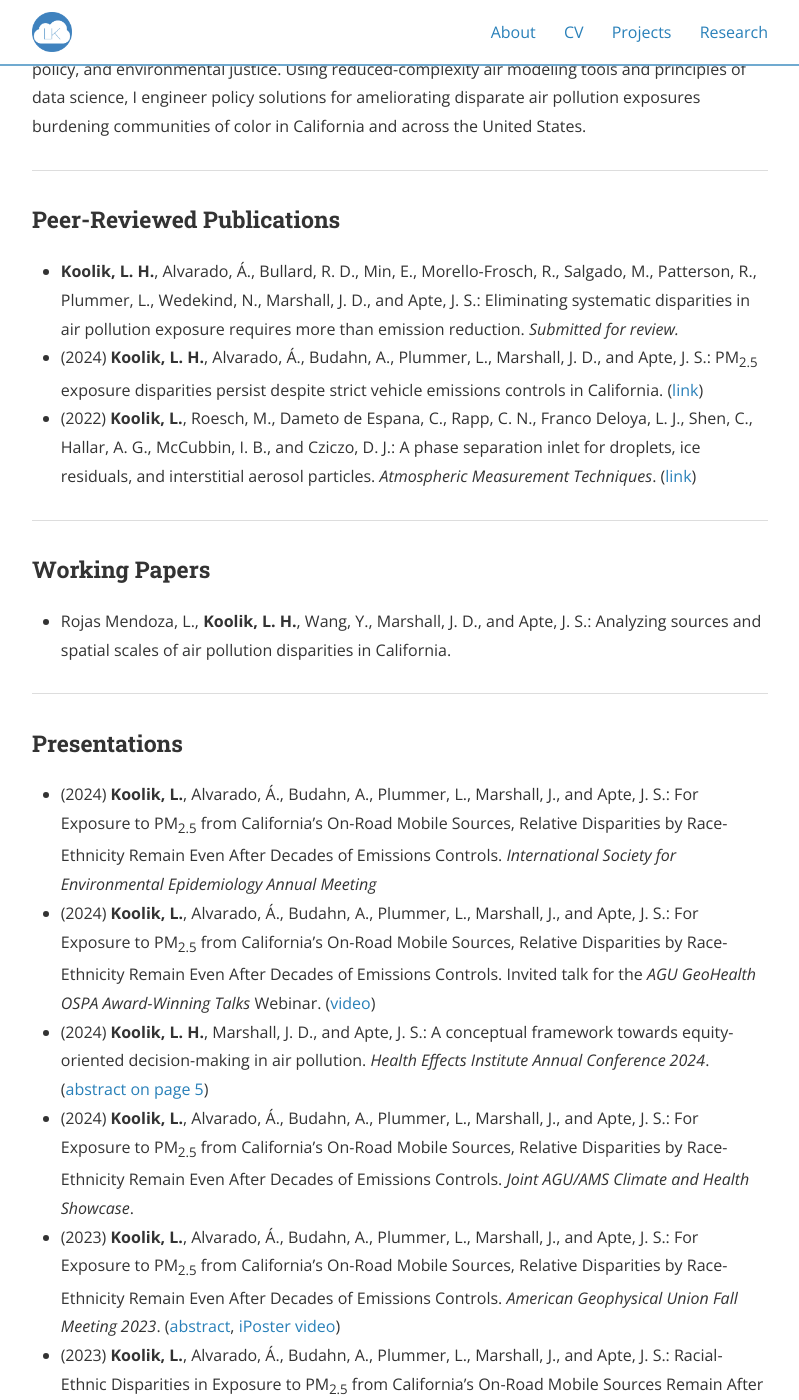
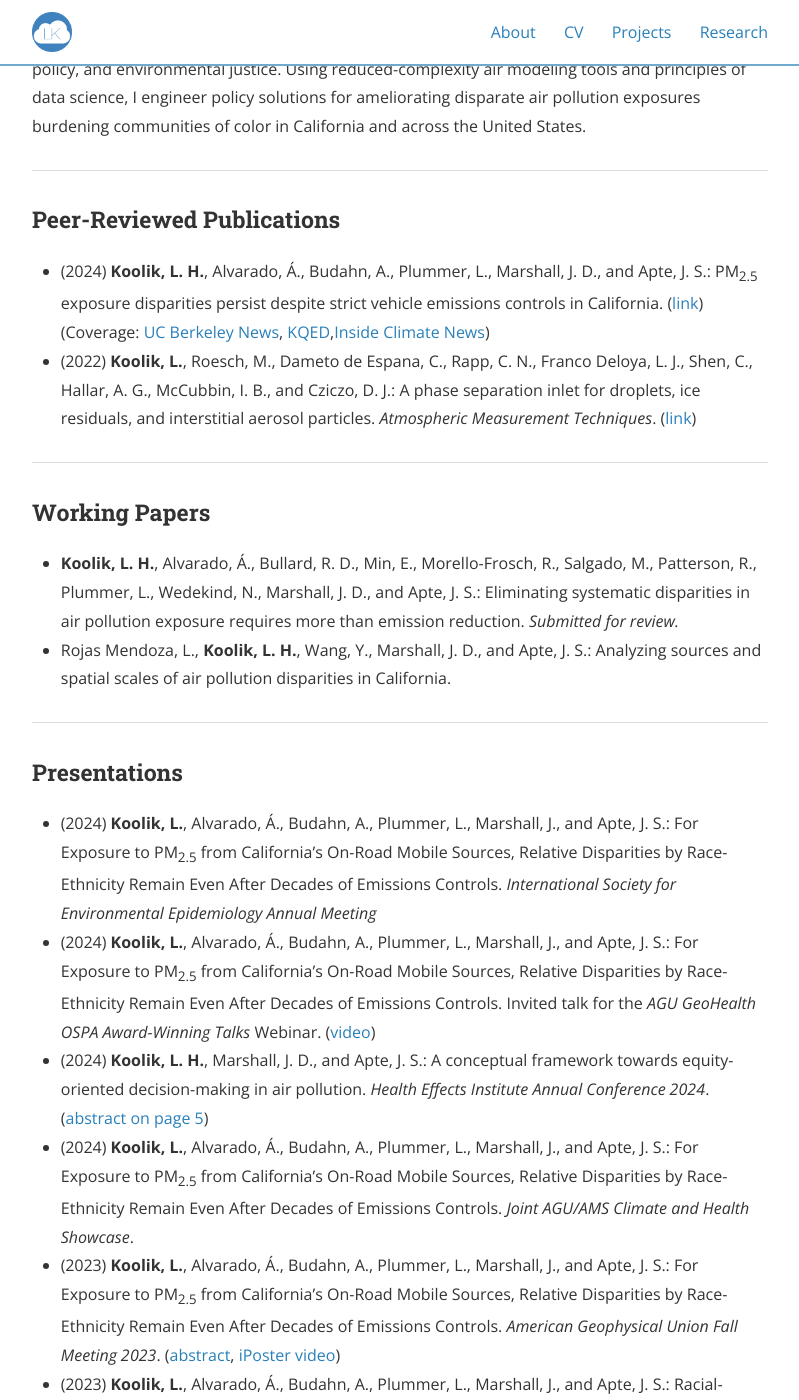
Before and after one commit to lkoolik/lkoolik.github.io, a Jekyll site: the page built from research.md, in a window 1280 px wide and 1400 px high, scrolled down 191 px. Shown: the whole window, without its empty margins (240-1039 px from the left). Built offline with Jekyll 4.4.1, drawn with Linux system fonts in a browser that asks for light colours; nearby versions of some CDN libraries; some of the changed text lies outside the part shown.

Commit message:
Update research.md

```diff
--- a/research.md
+++ b/research.md
@@ -12,8 +12,7 @@
 
 <h3>Peer-Reviewed Publications</h3>
 <ul>
-  <li><b>Koolik, L. H.</b>, Alvarado, Á., Bullard, R. D., Min, E., Morello-Frosch, R., Salgado, M., Patterson, R., Plummer, L., Wedekind, N., Marshall, J. D., and Apte, J. S.: Eliminating systematic disparities in air pollution exposure requires more than emission reduction. <i>Submitted for review.</i> </li>
-  <li>(2024) <b>Koolik, L. H.</b>, Alvarado, Á., Budahn, A., Plummer, L., Marshall, J. D., and Apte, J. S.: PM<sub>2.5</sub> exposure disparities persist despite strict vehicle emissions controls in California. (<a href="https://doi.org/10.1126/sciadv.adn8544">link</a>)</li>
+  <li>(2024) <b>Koolik, L. H.</b>, Alvarado, Á., Budahn, A., Plummer, L., Marshall, J. D., and Apte, J. S.: PM<sub>2.5</sub> exposure disparities persist despite strict vehicle emissions controls in California. (<a href="https://doi.org/10.1126/sciadv.adn8544">link</a>)(Coverage: <a href="https://news.berkeley.edu/2024/09/11/california-has-dramatically-improved-its-air-quality-but-racial-disparities-persist/">UC Berkeley News</a>, <a href="https://www.kqed.org/science/1994307/californians-are-breathing-far-less-vehicle-pollution-but-disparities-are-widening">KQED</a>,<a href="https://insideclimatenews.org/news/11092024/california-vehicle-emissions-exposure-disparity/">Inside Climate News</a>)</li>
   <li>(2022) <b>Koolik, L.</b>, Roesch, M., Dameto de Espana, C., Rapp, C. N., Franco Deloya, L. J., Shen, C., Hallar, A. G., McCubbin, I. B., and Cziczo, D. J.: A phase separation inlet for droplets, ice residuals, and interstitial aerosol particles. <i> Atmospheric Measurement Techniques</i>. (<a href="https://doi.org/10.5194/amt-15-3213-2022">link</a>)</li>
 </ul>
 
@@ -35,12 +35,3 @@
   <li>(2023) <b>Koolik, L.</b>, Alvarado, Á., Budahn, A., Plummer, L., Marshall, J., and Apte, J. S.: For Exposure to PM<sub>2.5</sub> from California’s On-Road Mobile Sources, Relative Disparities by Race-Ethnicity Remain Even After Decades of Emissions Controls. <i> American Geophysical Union Fall Meeting 2023</i>. (<a href="https://agu.confex.com/agu/fm23/meetingapp.cgi/Paper/1353220">abstract</a>, <a href="https://agu23.ipostersessions.com/Default.aspx?s=FF-09-E2-4C-26-D4-09-E3-C2-CE-6B-CC-C2-18-BF-D0">iPoster video</a>)</li>
   <li>(2023) <b>Koolik, L.</b>, Alvarado, Á., Budahn, A., Plummer, L., Marshall, J., and Apte, J. S.: Racial-Ethnic Disparities in Exposure to PM<sub>2.5</sub> from California’s On-Road Mobile Sources Remain After Decades of Emissions Controls. <i> Health Effects Institute Annual Conference 2023</i>. (<a href="https://www.healtheffects.org/system/files/koolik-abstract-ac2023.pdf">abstract</a>, <a href="https://www.youtube.com/live/o81og34HRfw?si=4AH7Bvb-w2o41OHT">video</a>)</li>
 </ul>
-
-<hr>
-
-<h3>Press</h3>
-<ul>
-  <li>(Sept. 11, 2024) California has dramatically improved its air quality, but racial disparities persist. <it>UC Berkeley News</it> (<a href="https://news.berkeley.edu/2024/09/11/california-has-dramatically-improved-its-air-quality-but-racial-disparities-persist/">link</a>) </li>
-  <li>(Sept. 11, 2024) California Slashed Harmful Vehicle Emissions, but People of Color and Overburdened Communities Continue to Breathe the Worst Air. <it>Inside Climate News</it> (<a href="https://insideclimatenews.org/news/11092024/california-vehicle-emissions-exposure-disparity/">link</a>) </li>
-  <li>(Sept. 11, 2024) Californians Are Breathing Far Less Vehicle Pollution, but Disparities Are Widening. <it>KQED</it> (<a href="https://www.kqed.org/science/1994307/californians-are-breathing-far-less-vehicle-pollution-but-disparities-are-widening">link</a>) </li>
-</ul>
```
Also changed, not shown: other parts of research.md (+1 -0 lines).
